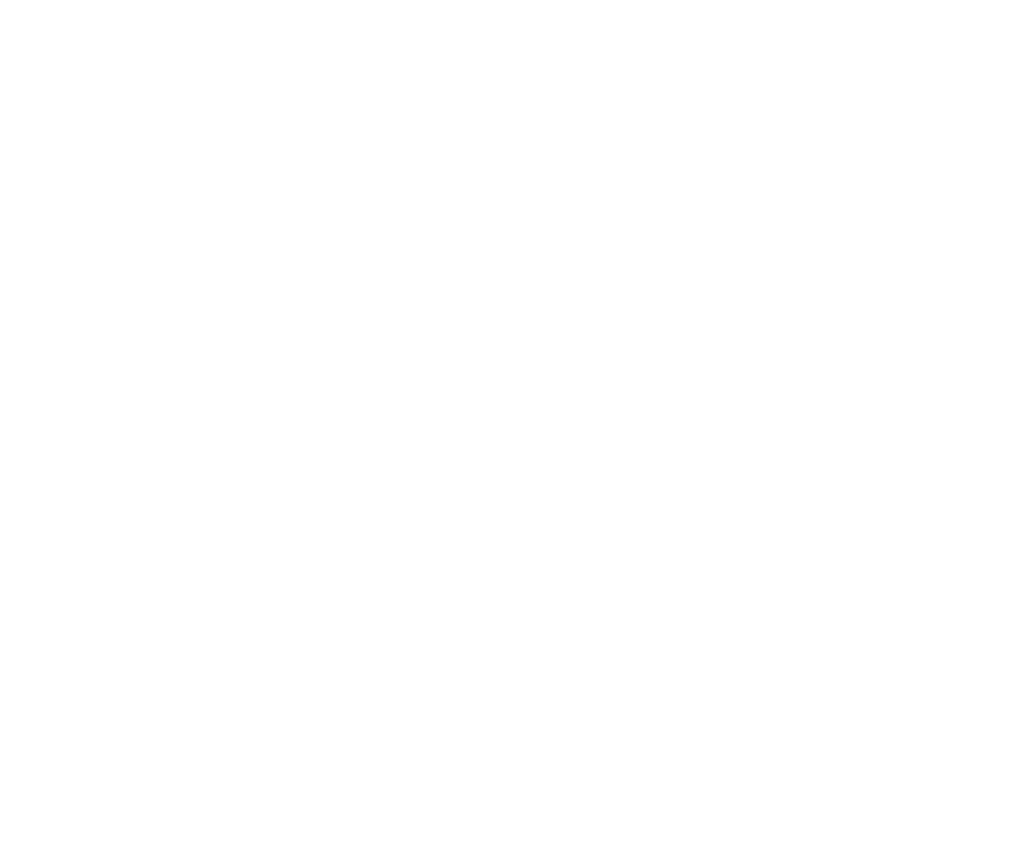
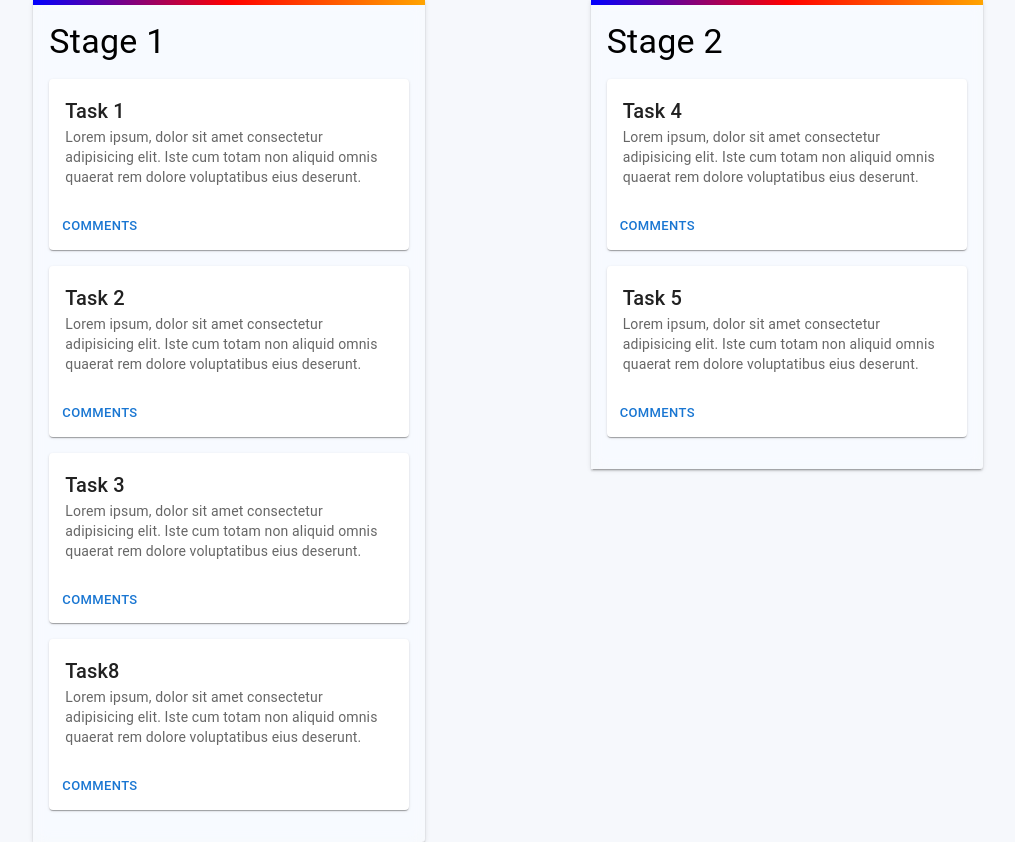
Before and after one commit to Ashokpal24/Task-Management, a React (Vite) app in the folder client/TM_client/: page /list in a window 1280 px wide. Before the commit this address had no page. Shown: the whole page, without its empty margins (132-1147 px from the left). Before the commit the page ends 800 px from the top, so only its background shows below. Built offline with nearby package versions, Linux system fonts and the light colour scheme.

Commit message:
implemented Task List component.

```diff
--- a/client/TM_client/src/components/Auth/authPage.jsx
+++ b/client/TM_client/src/components/Auth/authPage.jsx
@@ -14,7 +14,7 @@
     const navigateTo = useNavigate()
 
     useEffect(() => {
-        if (isAuthorized) navigateTo('/test')
+        if (isAuthorized) navigateTo('/list')
     }, [isAuthorized])
 
     useEffect(() => {
--- /dev/null
+++ b/client/TM_client/src/components/Sections/list_drag_drop.jsx
@@ -0,0 +1,97 @@
+import * as React from 'react';
+import {
+    List,
+    ListItem,
+    ListSubheader,
+    ListItemText,
+    ListItemButton,
+    Typography,
+    Card,
+    CardActionArea,
+    CardContent,
+    CardActions,
+    Button,
+    Box,
+    Grid
+} from '@mui/material';
+import './style.css'
+let ListContainer1 = ['Task 1', 'Task 2', 'Task 3', 'Task8']
+let ListContainer2 = ['Task 4', 'Task 5']
+
+const CardComponent = ({ item }) => {
+    return (
+        <Card
+            sx={{
+                marginBottom: '1rem'
+            }}>
+            <CardActionArea >
+                <CardContent>
+                    <Typography variant='h6'>
+                        {item}
+                    </Typography>
+                    <Typography
+                        variant='body2'
+                        color='text.secondary'
+                    >
+                        Lorem ipsum, dolor sit amet consectetur adipisicing elit.
+                        Iste cum totam non aliquid omnis quaerat rem dolore voluptatibus eius deserunt.
+                    </Typography>
+                </CardContent>
+            </CardActionArea>
+            <CardActions>
+                <Button size="small" color="primary">
+                    Comments
+                </Button>
+            </CardActions>
+        </Card>
+
+    )
+}
+const ListComponent = ({ datalist, index }) => {
+    return (
+        <List
+            className='glass'
+            sx={{
+                width: 360,
+                boxShadow: 2,
+                display: 'flex',
+                flexDirection: 'column',
+                justifyContent: 'first',
+                alignSelf: 'flex-start',
+                padding: '1rem',
+                borderEndEndRadius: '.2rem',
+                borderTop: '5px solid',
+                borderImage: 'linear-gradient(90deg, blue, red, orange) 1'
+
+            }}
+        >
+            <Typography marginBottom='1rem' variant='h4'>Stage {index + 1}</Typography>
+            {
+                datalist.map((item, index) => (
+                    <CardComponent key={item} item={item} />
+                ))
+            }
+        </List >
+    )
+}
+
+const DDList = () => {
+    return (
+        <Box
+            sx={{
+                display: 'flex',
+                flexDirection: 'row',
+                justifyContent: 'space-evenly',
+                alignContent: 'first'
+
+            }}
+        >
+            <ListComponent datalist={ListContainer1} index={0} key='foo1' />
+            <ListComponent datalist={ListContainer2} index={1} key='foo2' />
+            {/* <ListComponent datalist={ListContainer2} key='foo2' /> */}
+            {/* <ListComponent datalist={ListContainer2} key='foo2' /> */}
+        </Box>
+
+    )
+}
+export default DDList
--- /dev/null
+++ b/client/TM_client/src/components/Sections/style.css
@@ -0,0 +1,8 @@
+body {
+  background-color: #f6f8fc;
+}
+.glass {
+  backdrop-filter: blur(7.5px) saturate(180%);
+  -webkit-backdrop-filter: blur(16px) saturate(180%);
+  background-color: rgba(255, 255, 255, 0.25);
+}
--- a/client/TM_client/src/main.jsx
+++ b/client/TM_client/src/main.jsx
@@ -2,7 +2,7 @@
 import ReactDOM from 'react-dom/client'
 import AuthPage from './components/Auth/authPage'
 import TestPage from './components/Sections/test.jsx'
-import RegisterPage from './components/Auth/register.jsx'
+import DDlist from './components/Sections/list_drag_drop.jsx'
 import '../static/index.css'
 
 
@@ -31,6 +31,7 @@
         <Route path="/login" element={<AuthPage isSigned={true} />} />
         <Route path="/register" element={<AuthPage isSigned={false} />} />
         <Route path="/test" Component={TestPage} />
+        <Route path="/list" Component={DDlist} />
       </Routes>
     </BrowserRouter>
   </React.StrictMode>,
```
